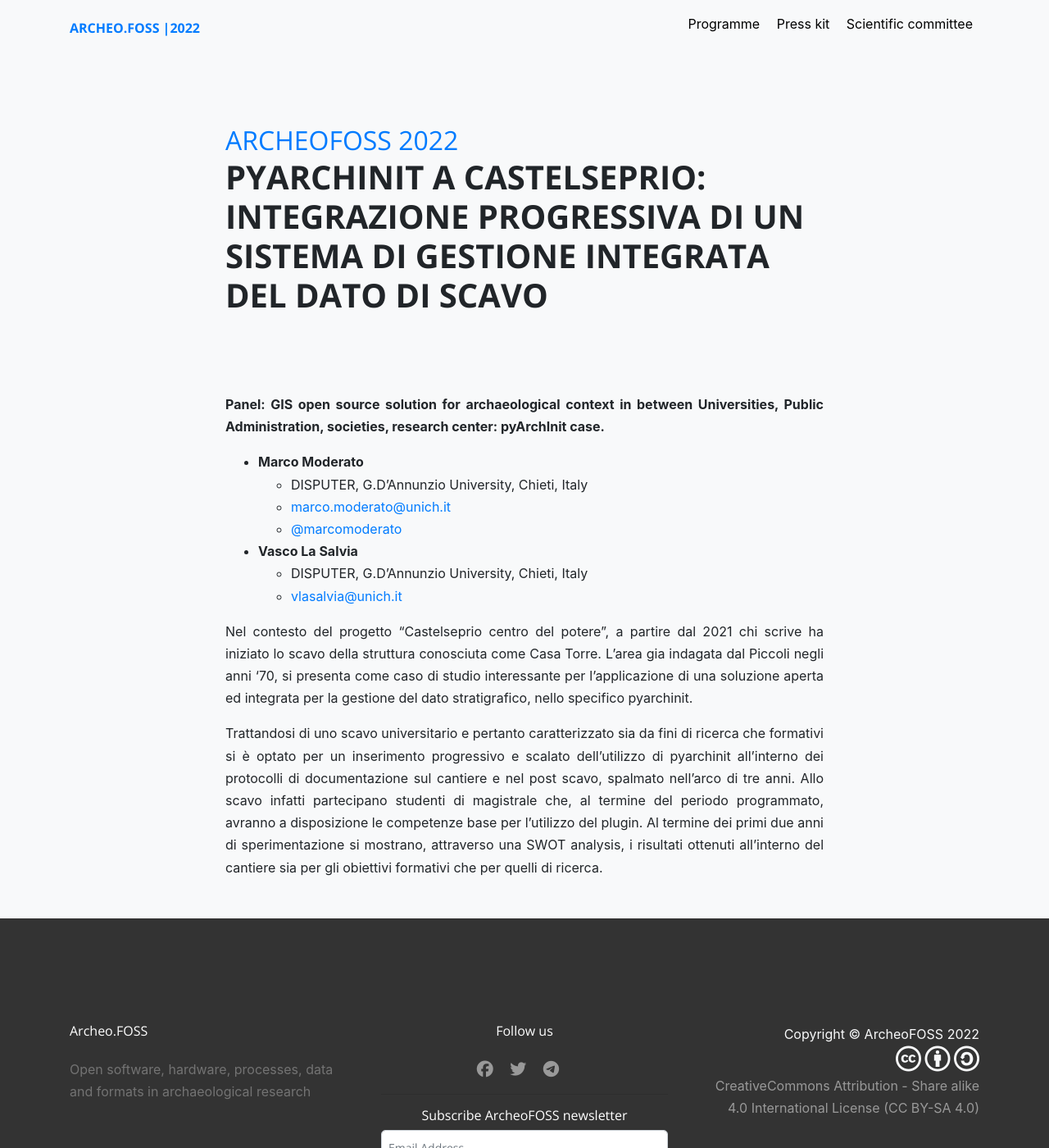
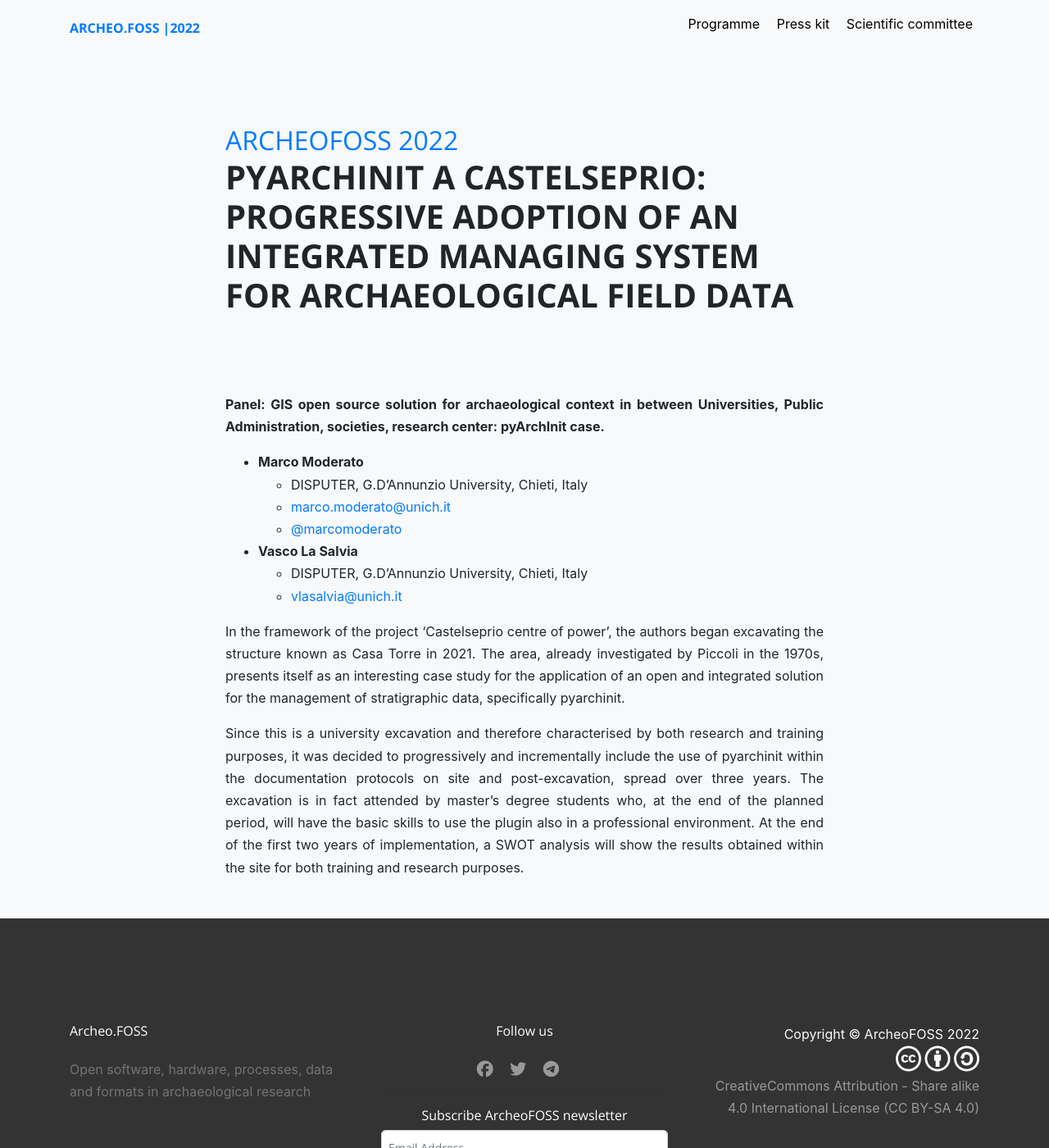
Before and after one commit to archeofoss/archeofoss, a Jekyll site: the page built from 2022/abstracts/pyarchinit/moderato-la_salvia.md, in a window 1280 px wide and 1400 px high. Shown: the whole window at 82% size. Built offline with Jekyll 4.4.1, drawn with Linux system fonts in a browser that asks for light colours; nearby versions of some CDN libraries.

Commit message:
Traslated Moderato

```diff
--- a/2022/abstracts/pyarchinit/moderato-la_salvia.md
+++ b/2022/abstracts/pyarchinit/moderato-la_salvia.md
@@ -1,6 +1,6 @@
 ---
-title: "Pyarchinit a Castelseprio: integrazione progressiva di un sistema di gestione integrata del dato di scavo"
-description: "Pyarchinit a Castelseprio: integrazione progressiva di un sistema di gestione integrata del dato di scavo"
+title: "Pyarchinit a Castelseprio: progressive adoption of an integrated managing system for archaeological field data"
+description: "Pyarchinit a Castelseprio: progressive adoption of an integrated managing system for archaeological field data"
 layout: article-slim
 auths:
   - name: Marco Moderato
@@ -19,6 +19,6 @@
   - DISPUTER, G.D'Annunzio University, Chieti, Italy
   - [vlasalvia@unich.it](mailto:vlasalvia@unich.it)
 
-Nel contesto del progetto "Castelseprio centro del potere", a partire dal 2021 chi scrive ha iniziato lo scavo della struttura conosciuta come Casa Torre. L'area gia indagata dal Piccoli negli anni '70, si presenta come caso di studio interessante per l'applicazione di una soluzione aperta ed integrata per la gestione del dato stratigrafico, nello specifico pyarchinit.
+In the framework of the project 'Castelseprio centre of power', the authors began excavating the structure known as Casa Torre in 2021. The area, already investigated by Piccoli in the 1970s, presents itself as an interesting case study for the application of an open and integrated solution for the management of stratigraphic data, specifically pyarchinit.
 
-Trattandosi di uno scavo universitario e pertanto caratterizzato sia da fini di ricerca che formativi si è optato per un inserimento progressivo e scalato dell'utilizzo di pyarchinit all'interno dei protocolli di documentazione  sul cantiere e nel post scavo, spalmato nell'arco di tre anni. Allo scavo infatti partecipano studenti di magistrale che, al termine del periodo programmato, avranno a disposizione le competenze base per l'utilizzo del plugin. Al termine dei primi due anni di sperimentazione si mostrano, attraverso una SWOT analysis, i risultati ottenuti all'interno del cantiere sia per gli obiettivi formativi che per quelli di ricerca.
+Since this is a university excavation and therefore characterised by both research and training purposes, it was decided to progressively and incrementally include the use of pyarchinit within the documentation protocols on site and post-excavation, spread over three years. The excavation is in fact attended by master's degree students who, at the end of the planned period, will have the basic skills to use the plugin also in a professional environment. At the end of the first two years of implementation, a SWOT analysis will show the results obtained within the site for both training and research purposes.
```
